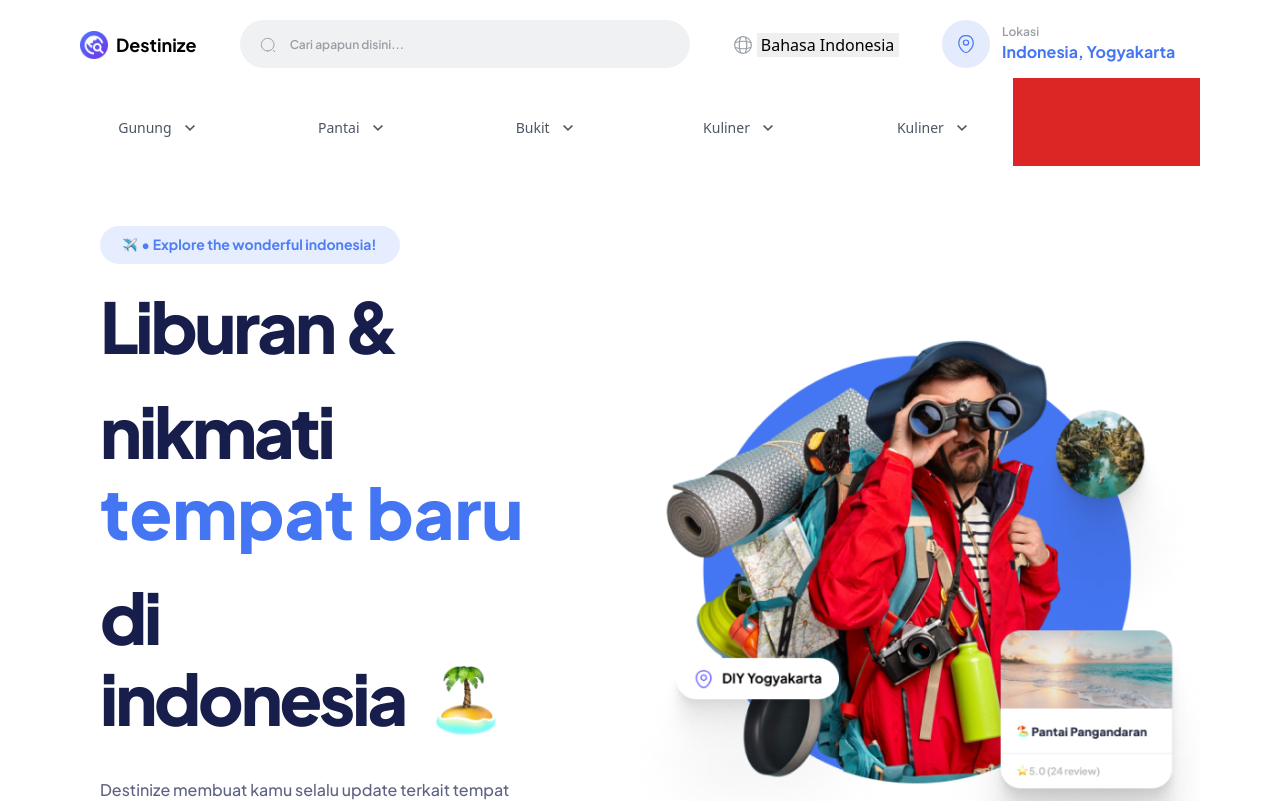
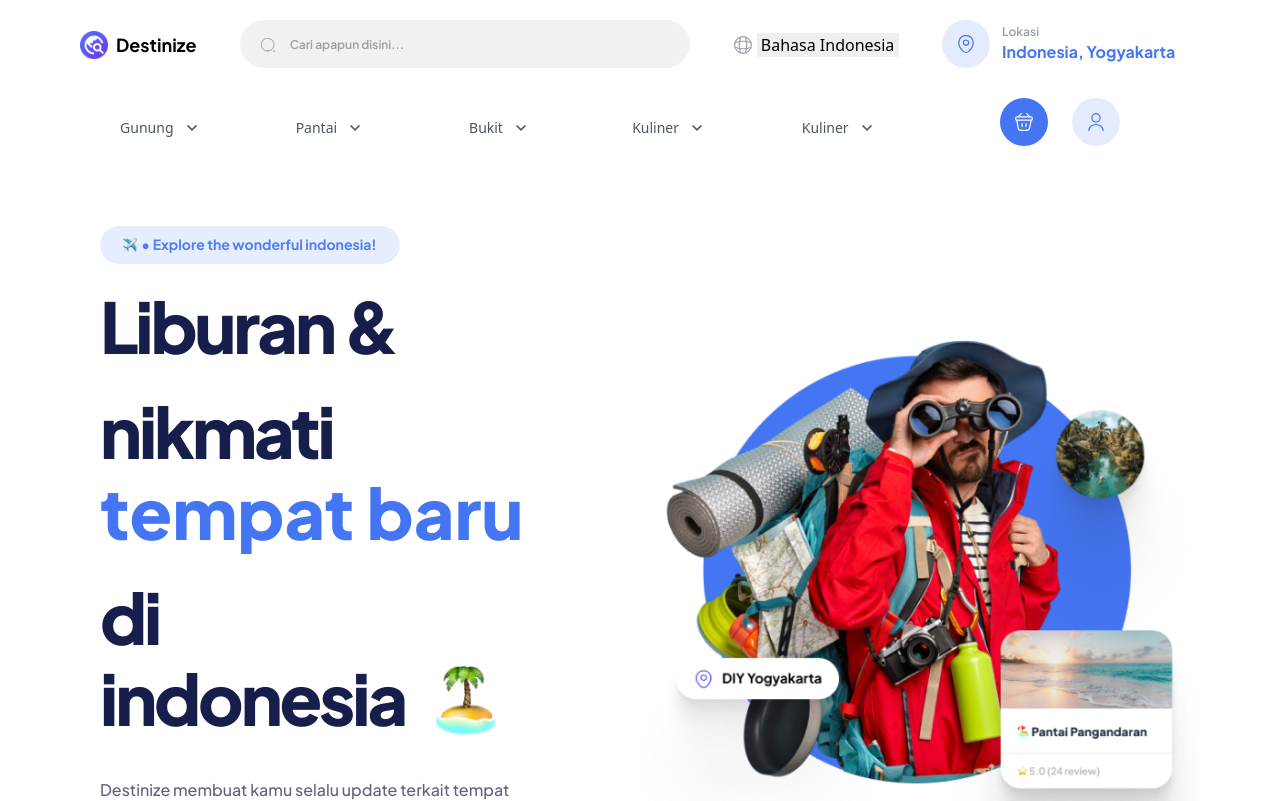
Before and after one commit to sydalfhi/destinize, a React (Vite) app: page / in a window 1280 px wide. Shown: the top 801 px of the page. Built offline with nearby package versions, Linux system fonts and the light colour scheme.

Commit message:
perbaikan sub nav

```diff
--- a/src/layout/OnlineReservaced.jsx
+++ b/src/layout/OnlineReservaced.jsx
@@ -67,7 +67,7 @@ const OnlineReservaced = () => {
         <img
           src={Dummy1}
           alt="dummy"
-          className="relative z-30 scale-125"
+          className="relative z-30 lg:scale-125"
           loading="lazy"
         />
         <div className="absolute z-10 top-0 right-10 xl:right-28   w-[150px] xl:w-[40vh] 2xl:max-w-[300px] aspect-square opacity-60 blur-[75px] rounded-full bg-[#4475f2]"></div>
--- a/src/layout/header/SubNav/index.jsx
+++ b/src/layout/header/SubNav/index.jsx
@@ -1,4 +1,6 @@
 import { useState } from "react";
+import Bag from "../../../assets/icons/bag.svg";
+import Users from "../../../assets/icons/user.svg";
 
 const SubNav = () => {
   const [ref_1, setRef1] = useState(false);
@@ -53,7 +55,7 @@ const SubNav = () => {
   return (
     <>
       <div className="grid grid-cols-12 mt-2">
-        <div className="mt-3 md:grid grid-cols-5 place-items-center gap-x-9 py-5 hidden col-span-10">
+        <div className="mt-3 md:grid  grid-cols-5 place-items-center gap-x-2 py-5 hidden col-span-9">
           {data.map((item) => (
             <div key={item.id} className="relative inline-block ">
               <button className="relative z-10 flex items-center p-2 text-sm text-gray-600 bg-white  rounded-md  ">
@@ -73,7 +75,18 @@ const SubNav = () => {
             </div>
           ))}
         </div>
-        <div className="py-1 min-w-[170px] bg-red-600 col-span-2"></div>
+        <div className="py-1 min-w-[170px] col-span-3 md:flex items-center justify-center space-x-6 hidden">
+          <a href="#">
+            <div className="w-12 min-h-12 bg-[#4475F2] grid place-items-center rounded-full">
+              <img src={Bag} alt="bag" className="" />
+            </div>
+          </a>
+          <a href="#">
+            <div className="w-12 min-h-12 bg-[#E3EBFD] grid place-items-center rounded-full">
+              <img src={Users} alt="users" />
+            </div>
+          </a>
+        </div>
       </div>
     </>
   );
```
Also changed, not shown: src/assets/icons/bag.svg (added), src/assets/icons/user.svg (added).
